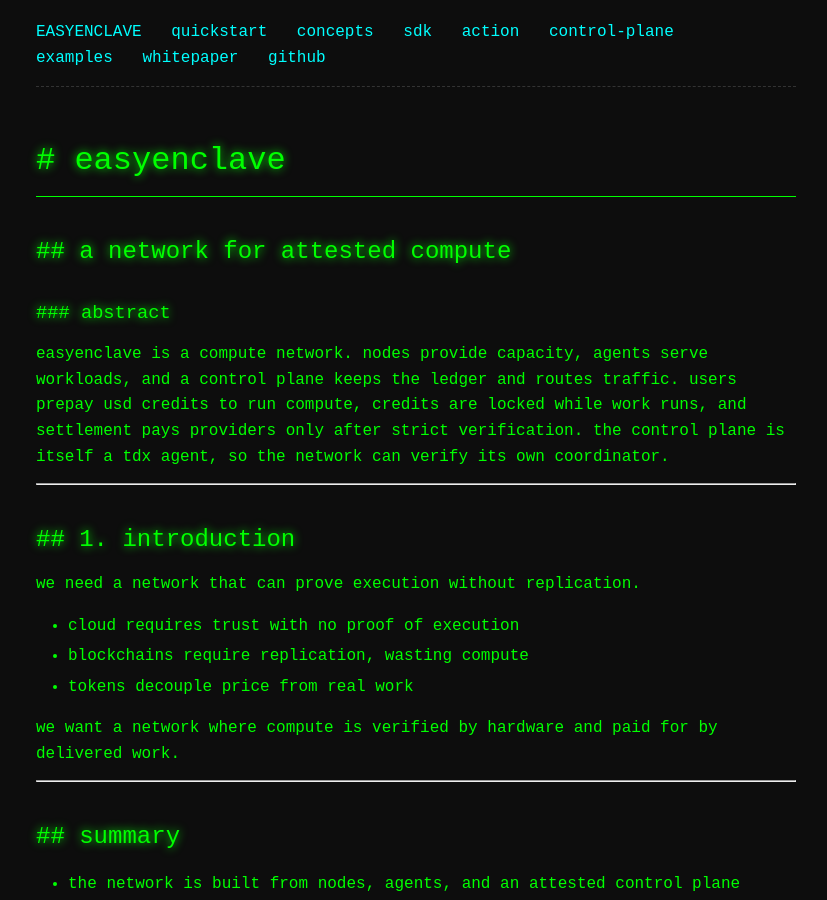
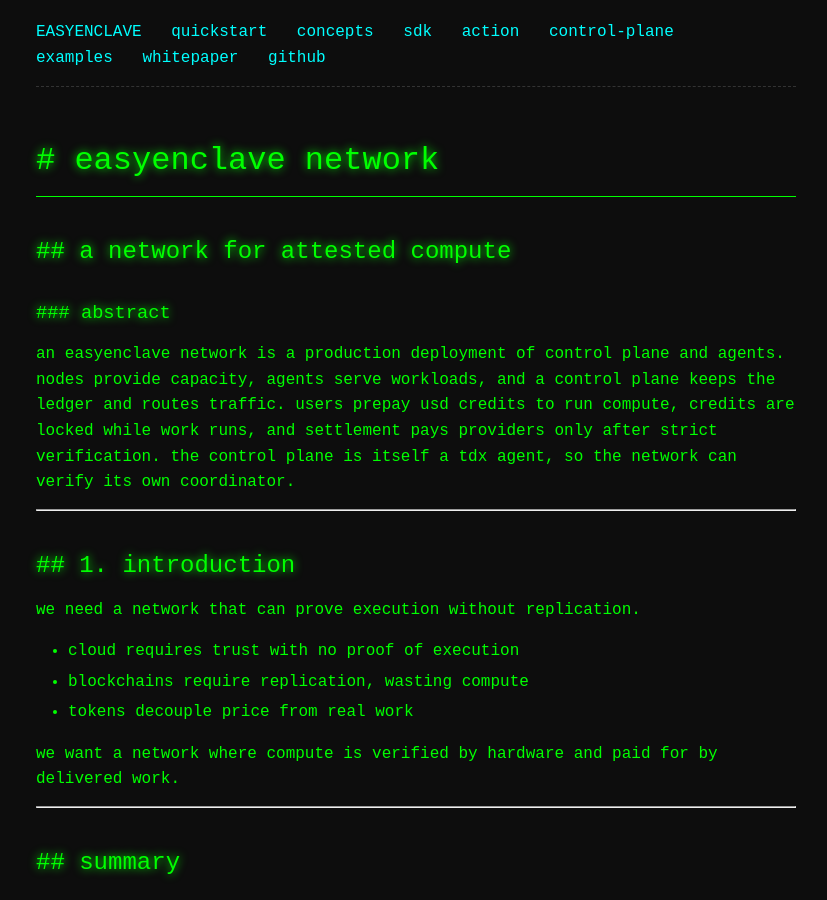
Before and after one commit to posix4e/easy-enclave, a Jekyll site: the page built from docs/whitepaper.md, in a window 1280 px wide and 900 px high. Shown: the whole window, without its empty margins (224-1051 px from the left). Built offline with Jekyll 4.4.1, drawn with Linux system fonts in a browser that asks for light colours; some of the changed text lies outside the part shown.

Commit message:
docs: rename project to easyenclave network in whitepaper

```diff
--- a/docs/whitepaper.md
+++ b/docs/whitepaper.md
@@ -3,16 +3,17 @@ layout: default
 title: whitepaper
 ---
 
-# easyenclave
+# easyenclave network
 
 ## a network for attested compute
 
 ### abstract
 
-easyenclave is a compute network. nodes provide capacity, agents serve workloads, and a control plane
-keeps the ledger and routes traffic. users prepay usd credits to run compute, credits are locked while
-work runs, and settlement pays providers only after strict verification. the control plane is itself a
-tdx agent, so the network can verify its own coordinator.
+an easyenclave network is a production deployment of control plane and agents. nodes provide capacity,
+agents serve workloads, and a control plane keeps the ledger and routes traffic. users prepay usd
+credits to run compute, credits are locked while work runs, and settlement pays providers only
+after strict verification. the control plane is itself a tdx agent, so the network can verify
+its own coordinator.
 
 ---
 
@@ -214,7 +215,7 @@ voting power = stake_amount * reputation_score
 
 ### vs blockchain
 
-| metric | blockchain | easyenclave |
+| metric | blockchain | easyenclave network |
 |---|---|---|
 | trust | many nodes agree | 1 node plus tdx |
 | speed | seconds or minutes | milliseconds |
@@ -224,7 +225,7 @@ voting power = stake_amount * reputation_score
 
 ### vs cloud
 
-| metric | cloud | easyenclave |
+| metric | cloud | easyenclave network |
 |---|---|---|
 | trust | trust the provider | tdx attestation |
 | proof | none | cryptographic |
```
